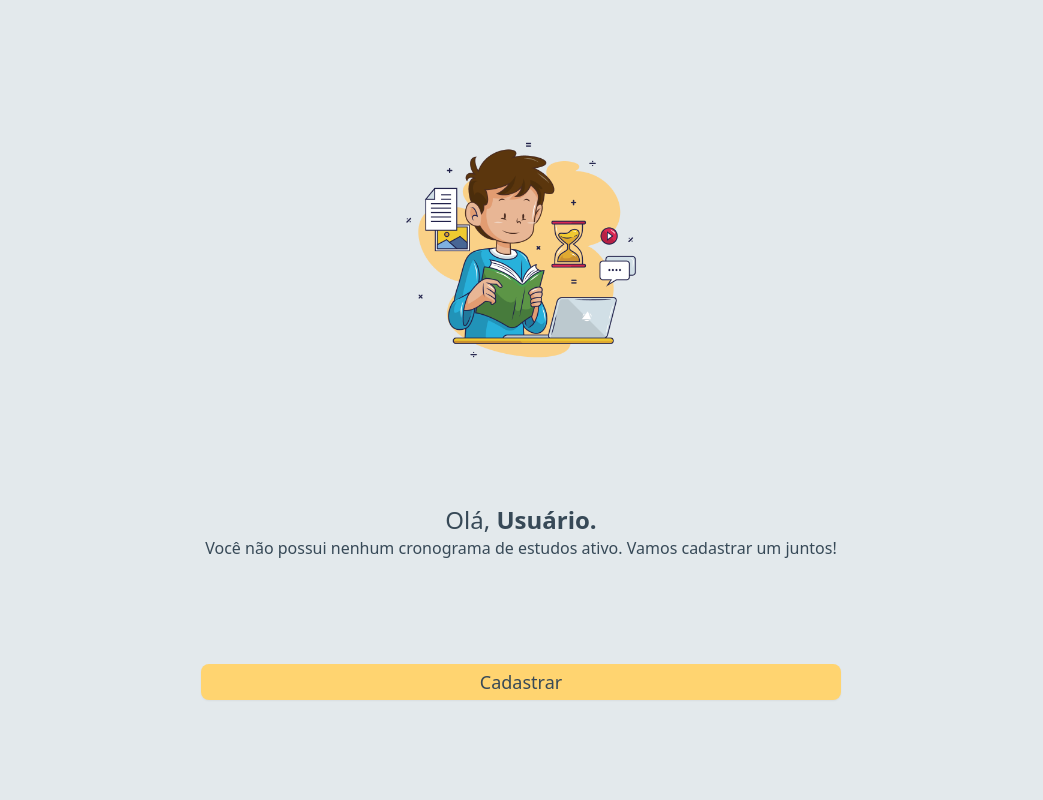
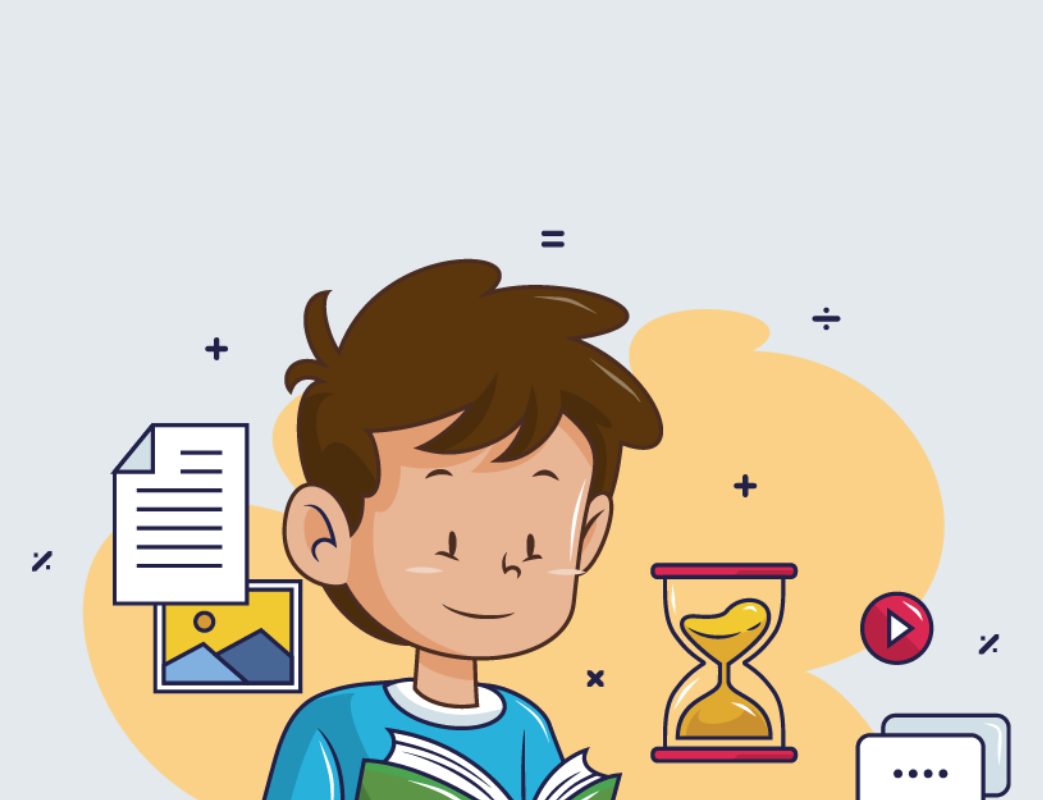
Before and after one commit to AlexEduSantos/Kronos, a Next.js app in the folder frontend/: page /guide in a window 1280 px wide. Shown: the top 800 px of the page, without its empty margins (119-1162 px from the left). Built offline with nearby package versions, Linux system fonts and the light colour scheme.

Commit message:
feat: melhorar a estrutura do componente Guide com link para cadastro de cronograma

```diff
--- a/frontend/src/app/(pages)/guide/page.tsx
+++ b/frontend/src/app/(pages)/guide/page.tsx
@@ -1,10 +1,18 @@
 import { Button } from "@/_components/ui/button";
 import Image from "next/image";
+import Link from "next/link";
 
 const Guide = () => {
   return (
     <div className="flex flex-col items-center justify-around h-screen text-secondary py-12">
-      <Image src="/guide.png" alt="Guide Image" width={300} height={300} />
+      <div className="relative w-full aspect-square ">
+        <Image
+          src="/guide.png"
+          alt="Guide Image"
+          fill
+          className="object-contain"
+        />
+      </div>
       <div className="w-full flex flex-col items-center">
         <h2 className="text-2xl text-center">
           Olá, <strong>Usuário.</strong>
@@ -14,7 +22,9 @@ const Guide = () => {
           juntos!
         </p>
       </div>
-      <Button className="text-lg w-2/4">Cadastrar</Button>
+      <Link href="/guide/new-schedule" className="w-full flex justify-center">
+        <Button className="text-lg w-2/4 h-12 font-bold">Cadastrar</Button>
+      </Link>
     </div>
   );
 };
```
